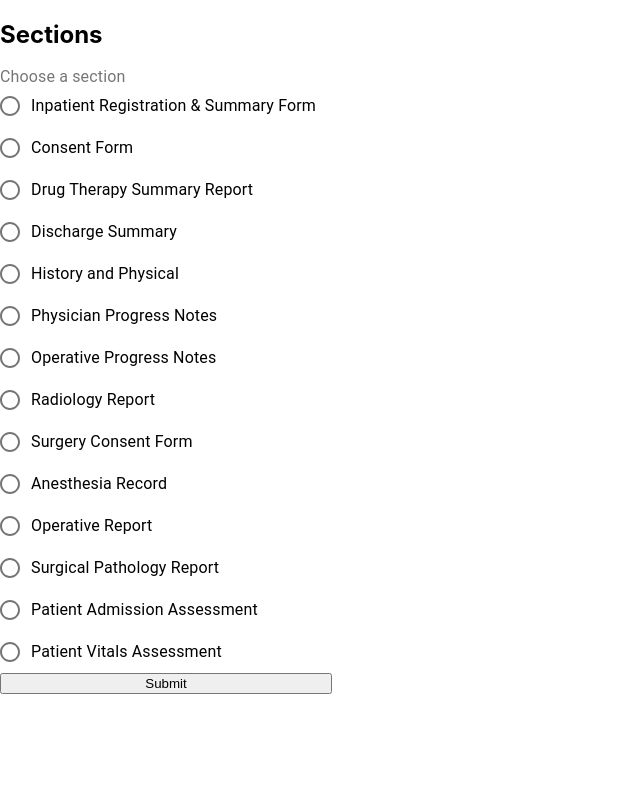
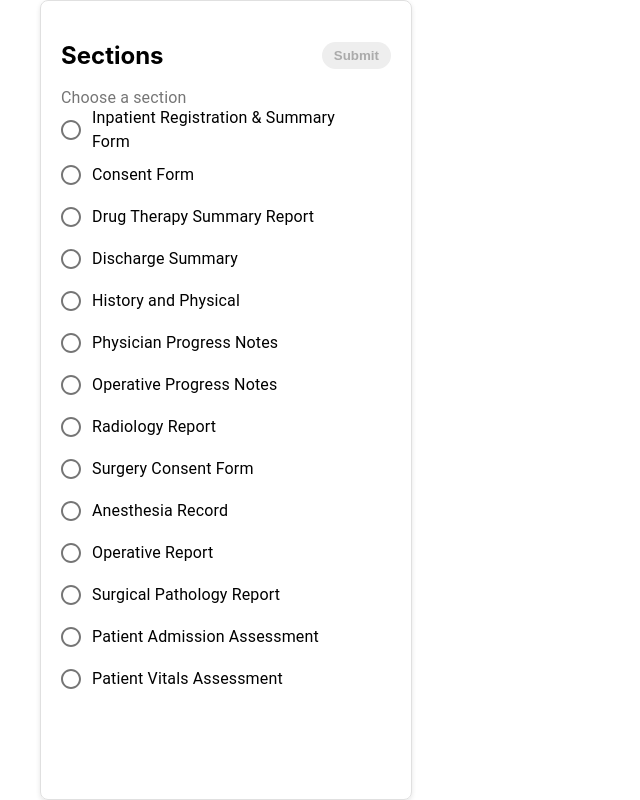
Before and after one commit to Kshitiz-Lall/chat-and-summarize-pdf, a React (Create React App) app: page / in a window 1280 px wide. Shown: the whole page, without its empty margins (0-640 px from the left). Built offline with nearby package versions, Linux system fonts and the light colour scheme.

Commit message:
changes in chatboxinterface and sectionlist

```diff
--- a/src/App.css
+++ b/src/App.css
@@ -3,9 +3,26 @@
   height: 100vh;
 }
 
-.App>* {
+.App > * {
   overflow-y: auto;
-  /* To allow scrolling within each section if content overflows */
+}
+.app-container {
+  display: grid;
+
+  grid-template-columns: 30% 70%;
+  margin-left: 5vh;
+  height: 100vh;
+}
+
+.sections-list {
+  /* Styles specific to the SectionsList component */
+  border-right: 1px solid #ddd; /* Optional: to visually separate the two sections */
+  overflow-y: auto; /* For scrolling if the content exceeds the viewport height */
+}
+
+.chatbox-interface {
+  /* Styles specific to the ChatboxInterface component */
+  overflow-y: auto; /* For scrolling if the content exceeds the viewport height */
 }
 
 /* Set the width of SectionsList to 25% */
--- a/src/App.js
+++ b/src/App.js
@@ -12,7 +12,7 @@ function App() {
   };
 
   return (
-    <div className="App">
+    <div className="app-container">
       <SectionsList onSectionSubmit={handleSectionSubmit} />
       {showChatInterface && <ChatboxInterface />}
     </div>
--- a/src/Component/ChatComponent/ChatBoxInterface/ChatboxInterface.css
+++ b/src/Component/ChatComponent/ChatBoxInterface/ChatboxInterface.css
@@ -3,7 +3,8 @@
 }
 
 .chatbox-interface__container {
-  margin-top: 1vh;
+  margin-top: auto;
+  margin-bottom: 10px;
   background-color: #ffffff;
 }
 
--- /dev/null
+++ b/src/Component/SectionList/SectionList.css
@@ -0,0 +1,36 @@
+.sections-list {
+  padding: 20px;
+  border: 1px solid #e0e0e0;
+  border-radius: 8px;
+  box-shadow: 0 2px 5px rgba(0, 0, 0, 0.1);
+}
+
+.header-section {
+  display: flex;
+  justify-content: space-between;
+  align-items: center;
+}
+
+.submit-button {
+  padding: 6px 12px;
+  border-radius: 50px;
+  font-weight: bold;
+  background-color: rgb(213, 213, 225);
+  cursor: pointer;
+  transition: background-color 0.3s;
+  border: none;
+}
+
+.submit-button:hover {
+  background-color: rgb(180, 180, 192);
+}
+
+.submit-button:disabled {
+  background-color: #eee;
+  cursor: not-allowed;
+}
+
+/* Optional: Custom styling for the selected radio button */
+.MuiRadio-colorSecondary.Mui-checked {
+  color: rgb(213, 213, 225);
+}
--- a/src/Component/SectionList/SectionList.js
+++ b/src/Component/SectionList/SectionList.js
@@ -6,6 +6,7 @@ import {
   FormControl,
   FormLabel,
 } from "@material-ui/core";
+import "./SectionList.css";
 
 const SectionsList = ({ onSectionSubmit }) => {
   const [selectedSection, setSelectedSection] = useState("");
@@ -37,7 +38,17 @@ const SectionsList = ({ onSectionSubmit }) => {
 
   return (
     <div className="sections-list">
-      <h2>Sections</h2>
+      <div className="header-section">
+        <h2>Sections</h2>
+        <button
+          onClick={handleSectionSubmit}
+          className="submit-button"
+          disabled={!selectedSection}
+        >
+          Submit
+        </button>
+      </div>
+
       <FormControl component="fieldset">
         <FormLabel component="legend">Choose a section</FormLabel>
         <RadioGroup
@@ -55,7 +66,6 @@ const SectionsList = ({ onSectionSubmit }) => {
             />
           ))}
         </RadioGroup>
-        <button onClick={handleSectionSubmit}>Submit</button>
       </FormControl>
     </div>
   );
```
